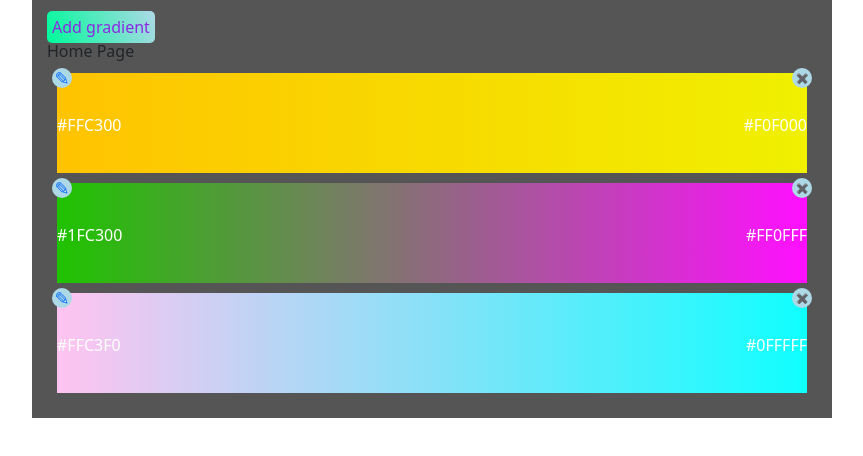
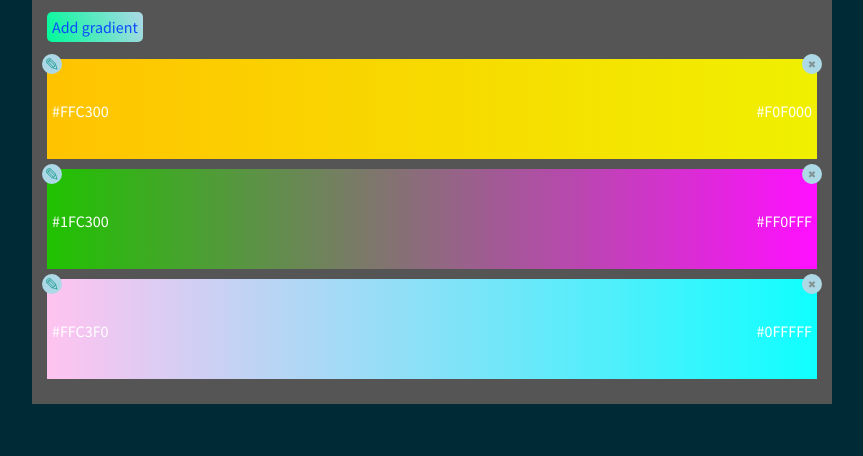
Before and after one commit to TheMiksa/gradient-app, a React (Create React App) app: page / in a window 1280 px wide. Shown: the top 456 px of the page, without its empty margins (208-1071 px from the left). Built offline with nearby package versions, Linux system fonts and the light colour scheme.

Commit message:
moved Gradient to Gradient-list, added bootswatch and replaced markup for some component

```diff
--- a/package.json
+++ b/package.json
@@ -7,6 +7,7 @@
     "@testing-library/react": "^11.2.5",
     "@testing-library/user-event": "^12.7.1",
     "bootstrap": "^4.6.0",
+    "bootswatch": "^4.6.0",
     "react": "^17.0.1",
     "react-dom": "^17.0.1",
     "react-router": "^5.2.0",
--- a/src/App.css
+++ b/src/App.css
@@ -5,13 +5,3 @@
     margin: auto;
     padding: 15px;
 }
-.btn-link {
-    text-decoration: none;
-    padding: 5px;
-    border-radius: 5px;
-    color: blueviolet;
-    background: linear-gradient(70deg, mediumspringgreen, lightblue);
-}
-.btn-link:hover {
-    color: greenyellow;
-}
--- a/src/App.js
+++ b/src/App.js
@@ -1,4 +1,5 @@
 import React from "react";
+import 'bootswatch/dist/solar/bootstrap.min.css';
 import {BrowserRouter as Router, Switch, Route, Link} from "react-router-dom";
 
 import Edit from "./components/edit";
@@ -14,7 +15,6 @@ function App() {
   return (
     <div className="App">
         <Router>
-                <Link to="/new" className="btn-link">Add gradient</Link>
             <Switch>
                 <Route exact path="/" component={Home}/>
                 <Route exact path="/new" component={New} />
--- a/src/components/gradient/gradient.css
+++ b/src/components/gradient/gradient.css
@@ -1,6 +1,6 @@
 .gradient {
     position: relative;
-    margin: 10px;
+    margin: 10px 0;
     width: auto;
     height: 100px;
 }
@@ -11,6 +11,7 @@
 .colors {
     position: relative;
     top: 20px;
+    padding: 0 5px;
 }
 .colors span {
     color: white;
@@ -31,7 +32,11 @@
     font-size: 18px;
     left: -5px;
 }
+.btn-edit:hover {
+    text-decoration: none;
+}
 .btn-delete {
+    cursor: pointer;
     font-size: 10px;
     right: -5px;
 
--- /dev/null
+++ b/src/components/gradients-list/gradients-list.css
@@ -0,0 +1,3 @@
+.gradients-list {
+    margin-top: 20px;
+}
--- /dev/null
+++ b/src/components/gradients-list/gradients-list.js
@@ -0,0 +1,23 @@
+import React, {useState} from "react";
+import Gradient from "../gradient";
+import "./gradients-list.css";
+
+export const GradientsList = () => {
+    const [gradientsList, setGradientsList] = useState(JSON.parse(localStorage.getItem("gradientsList")));
+
+    const onDeleteGradient = (id) => {
+        const gradientsList = JSON.parse(localStorage.getItem("gradientsList"));
+        const newGradientsList = gradientsList.filter((el) => el.id !== id);
+        localStorage.setItem("gradientsList", JSON.stringify(newGradientsList));
+        setGradientsList(newGradientsList);
+    };
+
+    return (
+        <div className="gradients-list">
+            {   gradientsList && (
+                gradientsList.map(({id, firstColor, secondColor}) => (
+                    <Gradient key={id} id={id} firstColor={firstColor} secondColor={secondColor} onDeleteGradient={onDeleteGradient}/>
+                )))}
+        </div>
+    );
+};
--- /dev/null
+++ b/src/components/gradients-list/index.js
@@ -0,0 +1,2 @@
+import {GradientsList} from "./gradients-list";
+export default GradientsList;
--- a/src/components/home/home.css
+++ b/src/components/home/home.css
@@ -0,0 +1,13 @@
+
+.btn-link {
+    text-decoration: none;
+    padding: 5px;
+    border-radius: 5px;
+    color: #0C4AFF;
+    background: linear-gradient(70deg, mediumspringgreen, lightblue);
+}
+.btn-link:hover {
+    color: #0C9FFF;
+    background: linear-gradient(75deg, #B1F822, #22F8DE);
+    text-decoration: none;
+}
--- a/src/components/home/home.js
+++ b/src/components/home/home.js
@@ -1,24 +1,13 @@
-import React, {useState} from "react";
-import Gradient from "../gradient";
+import {Link} from "react-router-dom"
+import GradientsList from "../gradients-list";
 import "./home.css";
 
 export const Home = () => {
-    const [gradientsList, setGradientsList] = useState(JSON.parse(localStorage.getItem("gradientsList")));
 
-    const onDeleteGradient = (id) => {
-        const gradientsList = JSON.parse(localStorage.getItem("gradientsList"));
-        const newGradientsList = gradientsList.filter((el) => el.id !== id);
-        localStorage.setItem("gradientsList", JSON.stringify(newGradientsList));
-        setGradientsList(newGradientsList);
-    };
     return (
-        <div>
-            Home Page
-            {
-               gradientsList && gradientsList.map(({id, firstColor, secondColor}) => (
-                <Gradient key={id} id={id} firstColor={firstColor} secondColor={secondColor} onDeleteGradient={onDeleteGradient}/>
-            ))
-            }
+        <div className="home">
+            <Link to="/new" className="btn-link">Add gradient</Link>
+            <GradientsList/>
         </div>
     );
 };
--- a/src/components/new/new.css
+++ b/src/components/new/new.css
@@ -0,0 +1,5 @@
+.new-gradient {
+    width: auto;
+    height: 100px;
+    background: linear-gradient(to right, greenyellow, gold);
+}
--- a/src/components/new/new.js
+++ b/src/components/new/new.js
@@ -1,10 +1,33 @@
-import React from "react";
+import React, {useState} from "react";
+import {Link} from "react-router-dom"
 import "./new.css";
 
 export const New = () => {
+    const [firstColor, setFirstColor] = useState("fff");
+    const [secondColor, setSecondColor] = useState("000");
+
+    const toCheckHexColors = (value, setColor) => {
+        if (value.length === 3 || value.length === 6) setColor(value);
+    }
     return (
         <div>
+            <Link to="/" className="btn btn-gradient">back to home</Link>
+            <br/>
+            <input type="text" onChange={({target}) => toCheckHexColors(target.value, setFirstColor)}/>
+            <input type="text" onChange={({target}) => toCheckHexColors(target.value, setSecondColor)}/>
+            <br/>
             New Page
+            <br/>
+            <span>
+                First Color: {firstColor}
+            </span>
+            <br/>
+            <span>
+                Second Color: {secondColor}
+            </span>
+            <br/>
+            <button className="btn btn-selected">Add gradient</button>
+            <div className="new-gradient" style={{background: `linear-gradient(to right, #${firstColor}, #${secondColor}`}}></div>
         </div>
     );
 };
```
Also changed, not shown: 1 other file (tests, documents, lock files or other folders).
